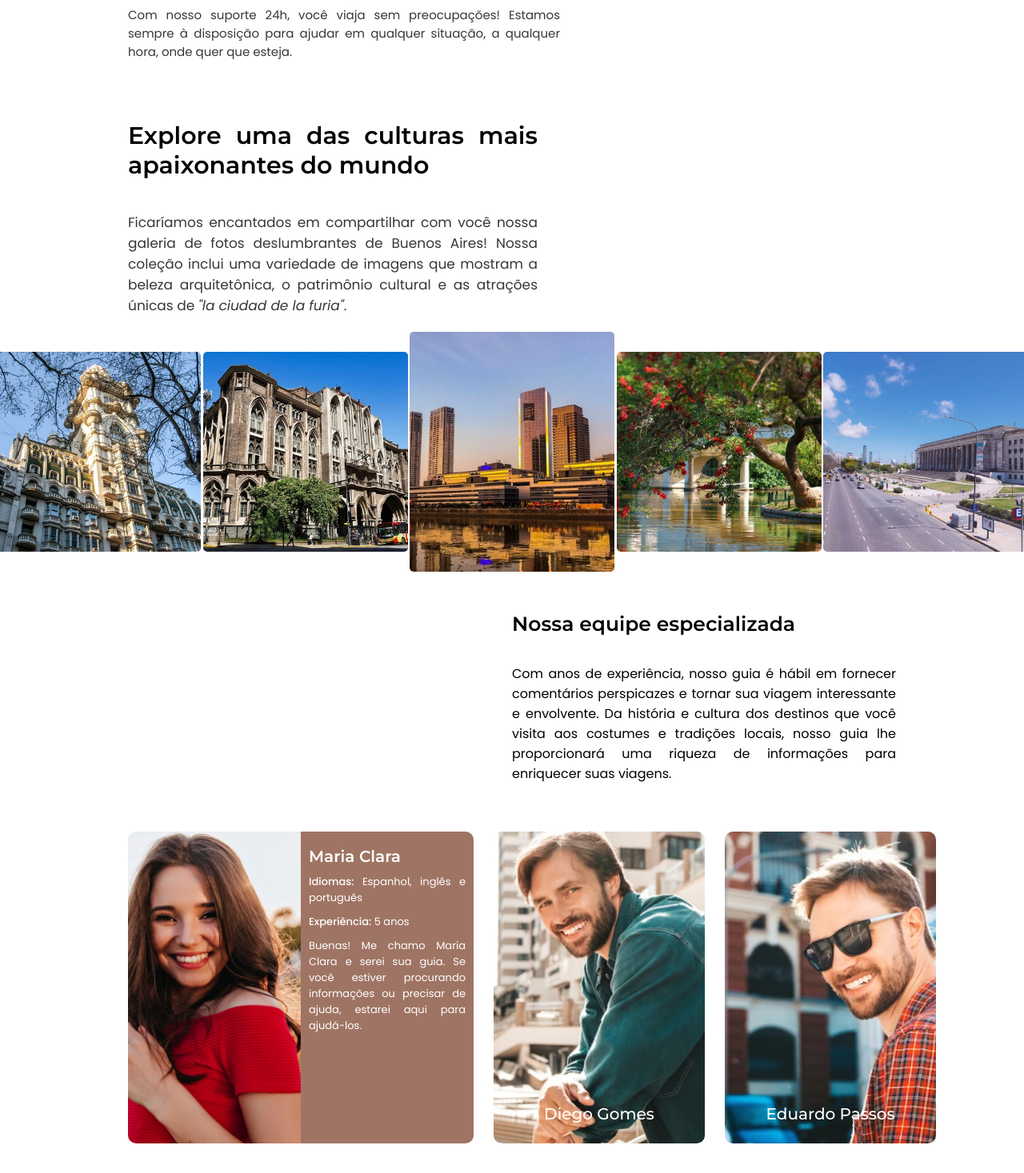
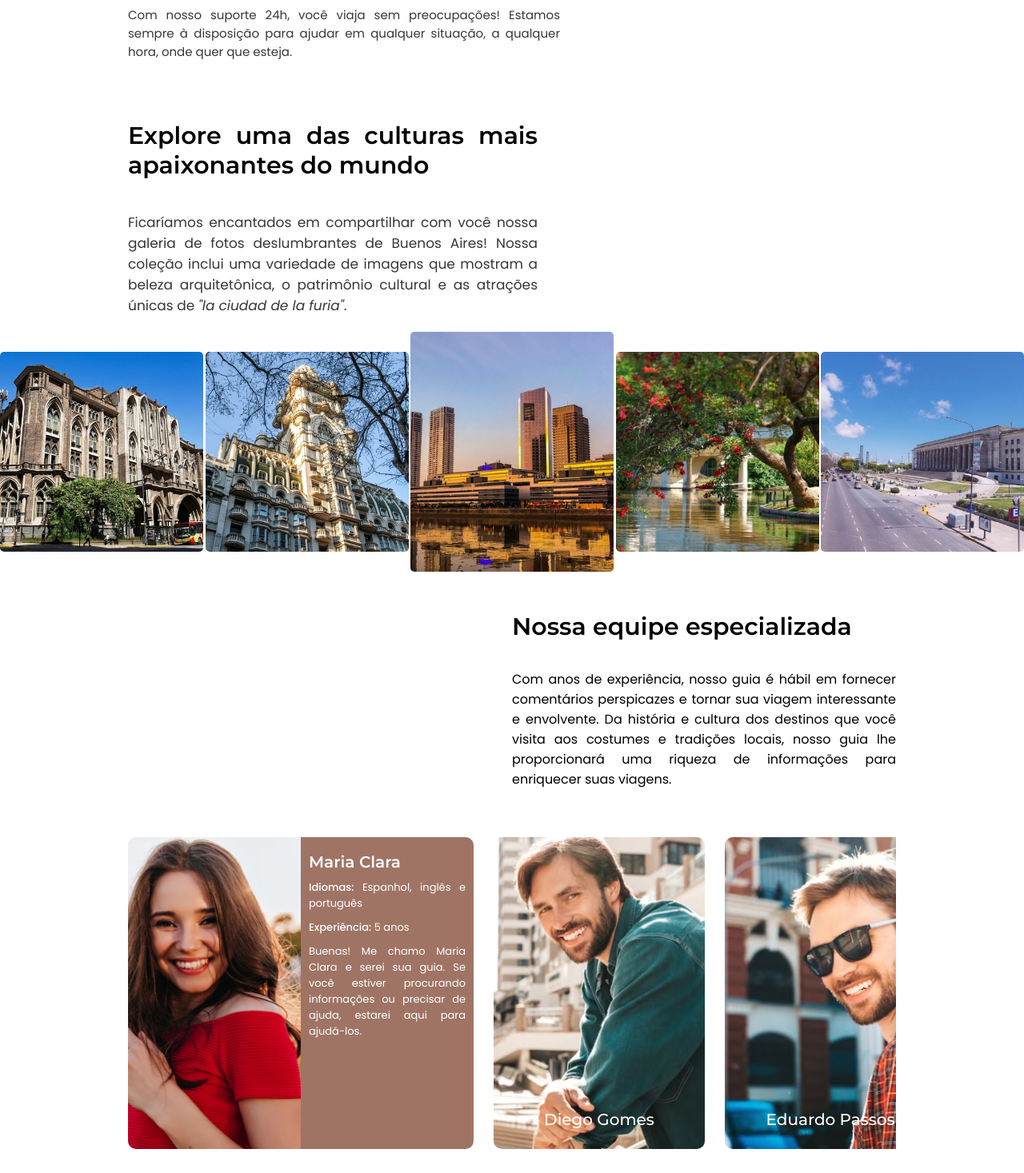
Before and after one commit to arielcBR/agency-travel, a React (Vite) app: page / in a window 1280 px wide. Shown: the part 3012-4479 px from the top of the page at 80% size. Built offline with nearby package versions, Linux system fonts and the light colour scheme.

Commit message:
added responsive for 768px devices

```diff
--- a/src/components/AboutUs/styles.ts
+++ b/src/components/AboutUs/styles.ts
@@ -49,4 +49,20 @@ export const AboutUsContainer = styled.section`
       width: 50%;
     }
   }
+
+  @media (max-width: ${DEVICE_BREAKPOINT.LG}) {
+    gap: 2.5rem;
+
+    > div {
+      h3 {
+        font-size: 2.5rem;
+      }
+    }
+
+    > div div {
+      > p {
+        font-size: 1.5rem;
+      }
+    }
+  }
 `;
--- a/src/components/AgencyInfo/components/BenefitItem/styles.ts
+++ b/src/components/AgencyInfo/components/BenefitItem/styles.ts
@@ -35,6 +35,19 @@ export const BenefitItemContainer = styled.div`
       width: 5.5rem;
     }
   }
+
+  @media (max-width: ${DEVICE_BREAKPOINT.LG}) {
+    > div {
+      height: 2.4rem;
+      width: 4.4rem;
+    }
+
+    > svg {
+      padding: 0.2rem;
+      height: 1.6rem;
+      width: 1.6rem;
+    }
+  }
 `;
 
 export const BenefitTitle = styled.h4`
@@ -43,6 +56,12 @@ export const BenefitTitle = styled.h4`
   font-size: 2rem;
   font-weight: 600;
   margin-bottom: 1.3rem;
+
+  @media (max-width: ${DEVICE_BREAKPOINT.LG}) {
+    & {
+      font-size: 1.5rem;
+    }
+  }
 `;
 
 export const BenefitDescription = styled.p`
@@ -50,4 +69,10 @@ export const BenefitDescription = styled.p`
   font-family: Poppins, sans-serif;
   font-size: 1.5rem;
   text-align: justify;
+
+  @media (max-width: ${DEVICE_BREAKPOINT.LG}) {
+    & {
+      font-size: 1.25rem;
+    }
+  }
 `;
--- a/src/components/Footer/styles.ts
+++ b/src/components/Footer/styles.ts
@@ -8,6 +8,12 @@ export const FooterContainer = styled.footer`
   padding-top: 5rem;
   padding-bottom: 2rem;
   width: 100%;
+
+  @media (max-width: ${DEVICE_BREAKPOINT.LG}) {
+    p a {
+      font-size: 1.4rem;
+    }
+  }
 `;
 
 export const FooterBody = styled.div`
--- a/src/components/Gallery/index.tsx
+++ b/src/components/Gallery/index.tsx
@@ -19,11 +19,11 @@ export function Gallery() {
         </p>
       </GalleryHeader>
       <GalleryImages>
+        <img className="hide" src={facultadIngenieria} alt="" />
         <img src={palacioBarolo} alt="" />
-        <img src={facultadIngenieria} alt="" />
         <img src={puertoMadero} alt="" />
         <img src={rosedal} alt="" />
-        <img src={facultadDerecho} alt="" />
+        <img className="hide" src={facultadDerecho} alt="" />
       </GalleryImages>
     </GalleryContainer>
   );
--- a/src/components/Gallery/styles.ts
+++ b/src/components/Gallery/styles.ts
@@ -1,10 +1,23 @@
 import styled from "styled-components";
+import { DEVICE_BREAKPOINT } from "../../styles/devicesBreakpoint";
 
 export const GalleryContainer = styled.section`
   display: flex;
   flex-direction: column;
 
   margin-bottom: 5rem;
+
+  @media (max-width: ${DEVICE_BREAKPOINT.LG}) {
+    .hide {
+      display: none;
+    }
+  }
+
+  @media (min-width: ${DEVICE_BREAKPOINT.LG}) {
+    .hide {
+      display: inline;
+    }
+  }
 `;
 
 export const GalleryHeader = styled.div`
@@ -32,14 +45,28 @@ export const GalleryHeader = styled.div`
       font-style: italic;
     }
   }
+
+  @media (max-width: ${DEVICE_BREAKPOINT.LG}) {
+    > h3 {
+      font-size: 2.5rem;
+    }
+
+    > p {
+      font-size: 1.5rem;
+    }
+  }
 `;
 
 export const GalleryImages = styled.div`
-  display: flex;
+  display: grid;
+  grid-template-columns: repeat(
+    auto-fit,
+    minmax(0, 1fr)
+  );
+  gap: 0.25rem;
   align-items: center;
-  justify-content: center;
-  gap: 0.25rem;
 
+  width: 100%;
   overflow: hidden;
 
   > img {
@@ -48,11 +75,10 @@ export const GalleryImages = styled.div`
     height: 25rem;
     object-fit: cover;
     object-position: center;
-    width: 20%;
+    width: 100%;
   }
 
   > img:nth-of-type(3) {
-    border-radius: 5px;
     height: 30rem;
   }
 `;
--- a/src/components/Header/styles.ts
+++ b/src/components/Header/styles.ts
@@ -40,4 +40,4 @@ export const Nav = styled.nav`
       font-weight: 700;
     }
   }
-`
+`;
--- a/src/components/HeroSection/styles.ts
+++ b/src/components/HeroSection/styles.ts
@@ -53,4 +53,18 @@ export const HeroSectionContainer = styled.section`
       }
     }
   }
+
+  @media (max-width: ${DEVICE_BREAKPOINT.LG}) {
+    > main {
+      gap: 2rem;
+
+      > h1 {
+        font-size: clamp(4rem, 15vw, 6rem);
+      }
+
+      > p {
+        font-size: clamp(1rem, 15vw, 1.5rem);
+      }
+    }
+  }
 `;
--- a/src/components/OurServices/styles.ts
+++ b/src/components/OurServices/styles.ts
@@ -1,4 +1,5 @@
 import styled from "styled-components";
+import { DEVICE_BREAKPOINT } from "../../styles/devicesBreakpoint";
 
 export const OurServicesContainer = styled.section`
   display: flex;
@@ -10,6 +11,14 @@ export const OurServicesContainer = styled.section`
     font-family: Montserrat, sans-serif;
     font-size: 3.5rem;
     font-weight: 600;
+  }
+
+  @media (max-width: ${DEVICE_BREAKPOINT.LG}) {
+    & {
+      h3 {
+        font-size: 2.5rem;
+      }
+    }
   }
 `;
 
@@ -27,9 +36,9 @@ export const HeaderContent = styled.div`
     flex: 1;
 
     height: 100%;
+  }
 
-
-    > div {
+  > div div {
     > h4 {
       margin-bottom: 1rem;
     }
@@ -49,6 +58,17 @@ export const HeaderContent = styled.div`
       }
     }
   }
+
+  @media (max-width: ${DEVICE_BREAKPOINT.LG}) {
+    > div div ul {
+      > h4 {
+        font-size: 1.5rem;
+      }
+    }
+
+    > div div ul {
+      font-size: 1.3rem;
+    }
   }
 `;
 
@@ -61,6 +81,13 @@ export const InfoContent = styled.div`
   font-family: Poppins, sans-serif;
   font-size: 1.7rem;
   width: 60%;
+
+  @media (max-width: ${DEVICE_BREAKPOINT.LG}) {
+    & {
+      gap: 2rem;
+      font-size: 1.5rem;
+    }
+  }
 `;
 export const Carrousel = styled.div`
   > h3 {
@@ -71,4 +98,10 @@ export const Carrousel = styled.div`
     text-align: center;
     margin-bottom: 2rem;
   }
+
+  @media (max-width: ${DEVICE_BREAKPOINT.LG}) {
+    > h3 {
+      font-size: 2.5rem;
+    }
+  }
 `;
--- a/src/components/OurStaff/styles.ts
+++ b/src/components/OurStaff/styles.ts
@@ -1,4 +1,5 @@
 import styled from "styled-components";
+import { DEVICE_BREAKPOINT } from "../../styles/devicesBreakpoint";
 
 export const OurStaffContainer = styled.section`
   display: flex;
@@ -21,8 +22,23 @@ export const CardHeader = styled.div`
   > h4 {
     color: ${({ theme }) => theme.black};
     font-family: Montserrat, sans-serif;
-    font-size: 2.5rem;
+    font-size: 3rem;
     font-weight: 600;
+    white-space: nowrap;
+  }
+
+  > p {
+    font-size: 1.6rem;
+  }
+
+  @media (max-width: ${DEVICE_BREAKPOINT.LG}) {
+    > p {
+      font-size: 1.5rem;
+    }
+
+    > h4 {
+      font-size: 2.5rem;
+    }
   }
 `;
 
@@ -30,19 +46,35 @@ export const Staff = styled.div`
   display: grid;
   grid-template-columns: 45% 27.5% 27.5%;
   column-gap: 2.5rem;
-  justify-content: space-between;
 
+  overflow-x: hidden;
   height: 39rem;
+  max-width: 100%;
   width: 100%;
+
+  @media (max-width: ${DEVICE_BREAKPOINT.LG}) {
+    & {
+      grid-template-columns: 35% 30% 32.5%;
+      column-gap: 1rem;
+    }
+  }
 `;
 
+
 export const StafCardfWithDescription = styled.div`
-  display: flex;
-  align-items: center;
+  display: grid;
+  grid-template-columns: 50% 50%;
+  column-gap: 0;
 
   border-radius: 10px;
   overflow: hidden;
   height: 100%;
+
+  @media (max-width: ${DEVICE_BREAKPOINT.LG}) {
+    & {
+      grid-template-columns: 40% 60%;
+    }
+  }
 `;
 
 interface CardImageProps {
@@ -55,14 +87,15 @@ export const CardImage = styled.div<CardImageProps>`
   background-position: center;
   background-repeat: no-repeat;
   height: 100%;
-  width: 50%;
+  width: 100%;
 `;
 
 export const CardDescription = styled.div`
   background-color: ${({ theme }) => theme["brown-200"]};
   padding: 1.9rem 1rem;
+  text-align: justify;
   height: 100%;
-  width: 50%;
+  width: 100%;
 
   > h4 {
     color: ${({ theme }) => theme.white};
--- a/src/components/ServiceCard/styles.ts
+++ b/src/components/ServiceCard/styles.ts
@@ -71,4 +71,10 @@ export const ServiceBody = styled.div`
       font-size: 1.2rem;
     }
   }
+
+  @media (max-width: ${DEVICE_BREAKPOINT.LG}) {
+    > h4 {
+      font-size: 1.5rem;
+    }
+  }
 `;
--- a/src/components/Slider/index.tsx
+++ b/src/components/Slider/index.tsx
@@ -38,20 +38,20 @@ export function Slider({ slides }: SliderProps) {
         }}
         breakpoints={{
           [parseInt(DEVICE_BREAKPOINT.XS)]: {
-            slidesPerView: 2,
+            slidesPerView: 1,
             spaceBetween: 110,
           },
           [parseInt(DEVICE_BREAKPOINT.SM)]: {
             slidesPerView: 2,
-            spaceBetween: 60,
+            spaceBetween: 10,
           },
           [parseInt(DEVICE_BREAKPOINT.MD)]: {
             slidesPerView: 3,
-            spaceBetween: 60,
+            spaceBetween: 40,
           },
           [parseInt(DEVICE_BREAKPOINT.LG)]: {
             slidesPerView: 3,
-            spaceBetween: 25,
+            spaceBetween: 20,
           },
           [parseInt(DEVICE_BREAKPOINT.XL)]: {
             slidesPerView: 4,
--- a/src/styles/global.ts
+++ b/src/styles/global.ts
@@ -1,4 +1,5 @@
 import { createGlobalStyle } from "styled-components";
+import { DEVICE_BREAKPOINT } from "./devicesBreakpoint";
 
 export const GlobalStyle = createGlobalStyle`
   * {
@@ -43,4 +44,10 @@ export const GlobalStyle = createGlobalStyle`
   .container {
     padding: 0 12.5%;
   }
+
+  @media (max-width: ${DEVICE_BREAKPOINT.LG}) {
+    .container {
+    padding: 0 5%;
+  }
+  }
 `;
```
Lines whose indentation alone changed are shown as unchanged.
